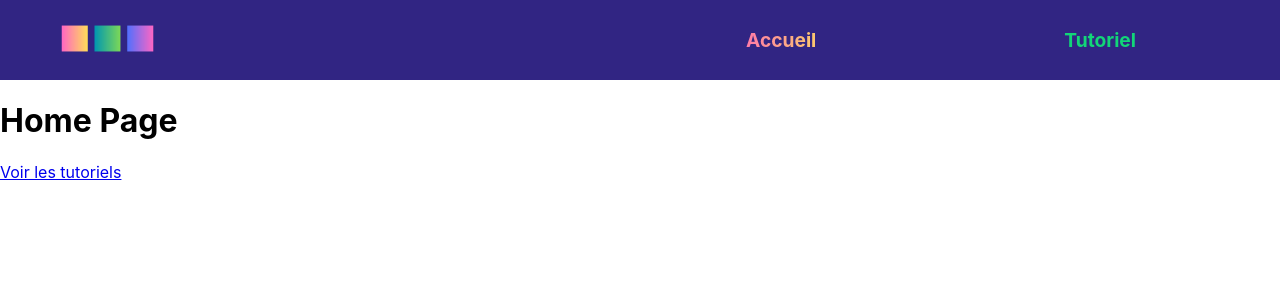
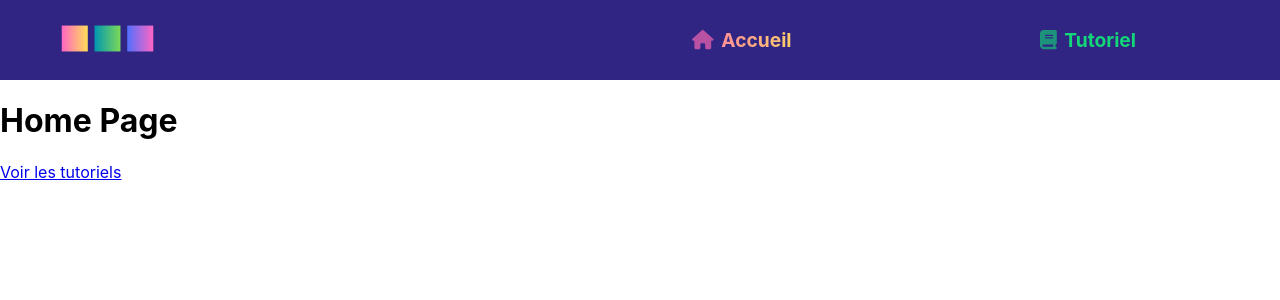
Before and after one commit to DimitriKft/TPFProj, a React (Create React App) app: page / in a window 1280 px wide. Shown: the top 300 px of the page. Built offline with nearby package versions, Linux system fonts and the light colour scheme.

Commit message:
add icon color for navbar

```diff
--- a/package.json
+++ b/package.json
@@ -3,6 +3,9 @@
   "version": "0.1.0",
   "private": true,
   "dependencies": {
+    "@fortawesome/fontawesome-svg-core": "^6.4.2",
+    "@fortawesome/free-solid-svg-icons": "^6.4.2",
+    "@fortawesome/react-fontawesome": "^0.2.0",
     "@testing-library/jest-dom": "^5.17.0",
     "@testing-library/react": "^13.4.0",
     "@testing-library/user-event": "^13.5.0",
--- a/src/App.js
+++ b/src/App.js
@@ -1,8 +1,8 @@
 // App.js
 import { BrowserRouter as Router, Routes, Route } from 'react-router-dom';
 import Navigation from './Components/Navigation/Navigation'; // Importez votre nouveau composant
-import HomePage from './Pages/HomePage';
-import TutoPage from './Pages/TutorialsPage'; // Assurez-vous que le chemin est correct
+import HomePage from './Pages/HomePage/HomePage';
+import TutoPage from './Pages/TutorialsPage/TutorialsPage'; // Assurez-vous que le chemin est correct
 
 function App() {
   return (
--- a/src/Components/Navigation/Navigation.js
+++ b/src/Components/Navigation/Navigation.js
@@ -3,6 +3,8 @@
 import './nav.css';
 import logo from '../../images/logoDom.png';
 import { NavLink } from 'react-router-dom';
+import { FontAwesomeIcon } from '@fortawesome/react-fontawesome';
+import { faHome, faBook } from '@fortawesome/free-solid-svg-icons';
 
 
 function Menu() {
@@ -13,18 +15,28 @@ function Menu() {
       </NavLink>
       <ul className="menu-list">
         <li className="menu-item">
-          <NavLink
-            to="/"
-            className={({ isActive }) => isActive ? 'active-link' : 'inactive-link'}>
-            Accueil
-          </NavLink>
+        <NavLink to="/" className={({ isActive }) => isActive ? 'active-link' : 'inactive-link'}>
+  {({ isActive }) => (
+    <>
+      <FontAwesomeIcon icon={faHome} className={isActive ? 'active-icon' : 'inactive-icon'}/>
+      Accueil
+    </>
+  )}
+</NavLink>
+
         </li>
         <li className="menu-item">
-          <NavLink
-            to="/tuto"
-            className={({ isActive }) => isActive ? 'active-link' : 'inactive-link'}>
-            Tutoriel
-          </NavLink>
+        <NavLink to="/tuto" className={({ isActive }) =>
+  isActive ? 'active-link' : 'inactive-link'
+}>
+  {({ isActive }) => (
+    <span>
+      <FontAwesomeIcon icon={faBook} className={isActive ? 'active-icon' : 'inactive-icon'} />
+      Tutoriel
+    </span>
+  )}
+</NavLink>
+
         </li>
         {/* Ajouter d'autres éléments de menu ici si nécessaire */}
       </ul>
--- a/src/Components/Navigation/nav.css
+++ b/src/Components/Navigation/nav.css
@@ -62,3 +62,15 @@
     padding: 0.5rem 1rem;
     margin: 0 0.5rem;
   }
+
+
+  .active-link .active-icon {
+    color: #ff69b4a9; /* ou la couleur active souhaitée */
+    margin-right: 8px;
+
+  }
+
+  .inactive-link .inactive-icon {
+    color: #12d6779e; /* ou la couleur inactive souhaitée */
+    margin-right: 8px;
+  }
```
Also changed, not shown: src/Pages/HomePage/HomePage.js (renamed from src/Pages/HomePage.js), src/Pages/TutorialsPage/TutorialsPage.js (renamed from src/Pages/TutorialsPage.js), 1 other file (tests, documents, lock files or other folders).
